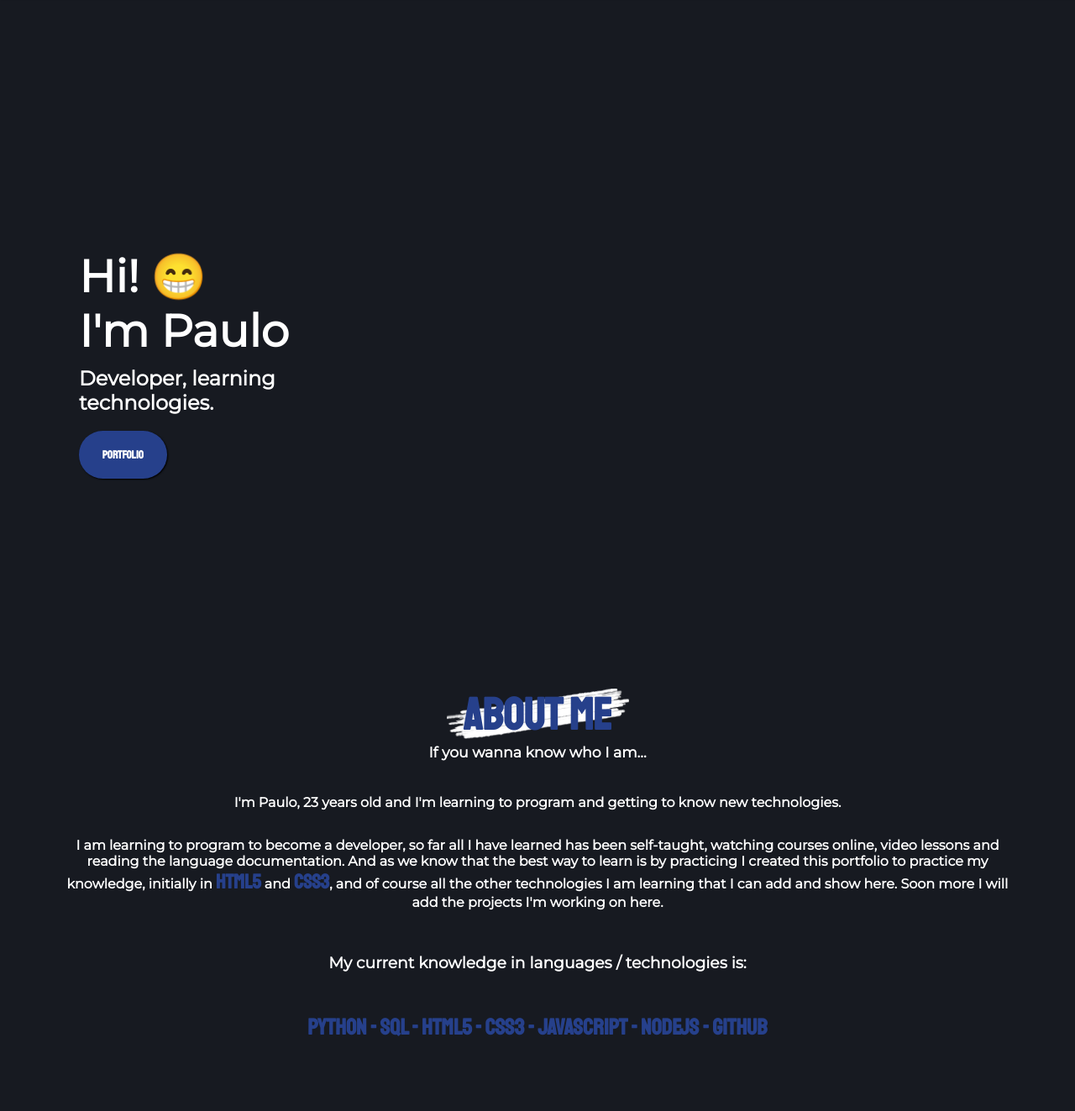
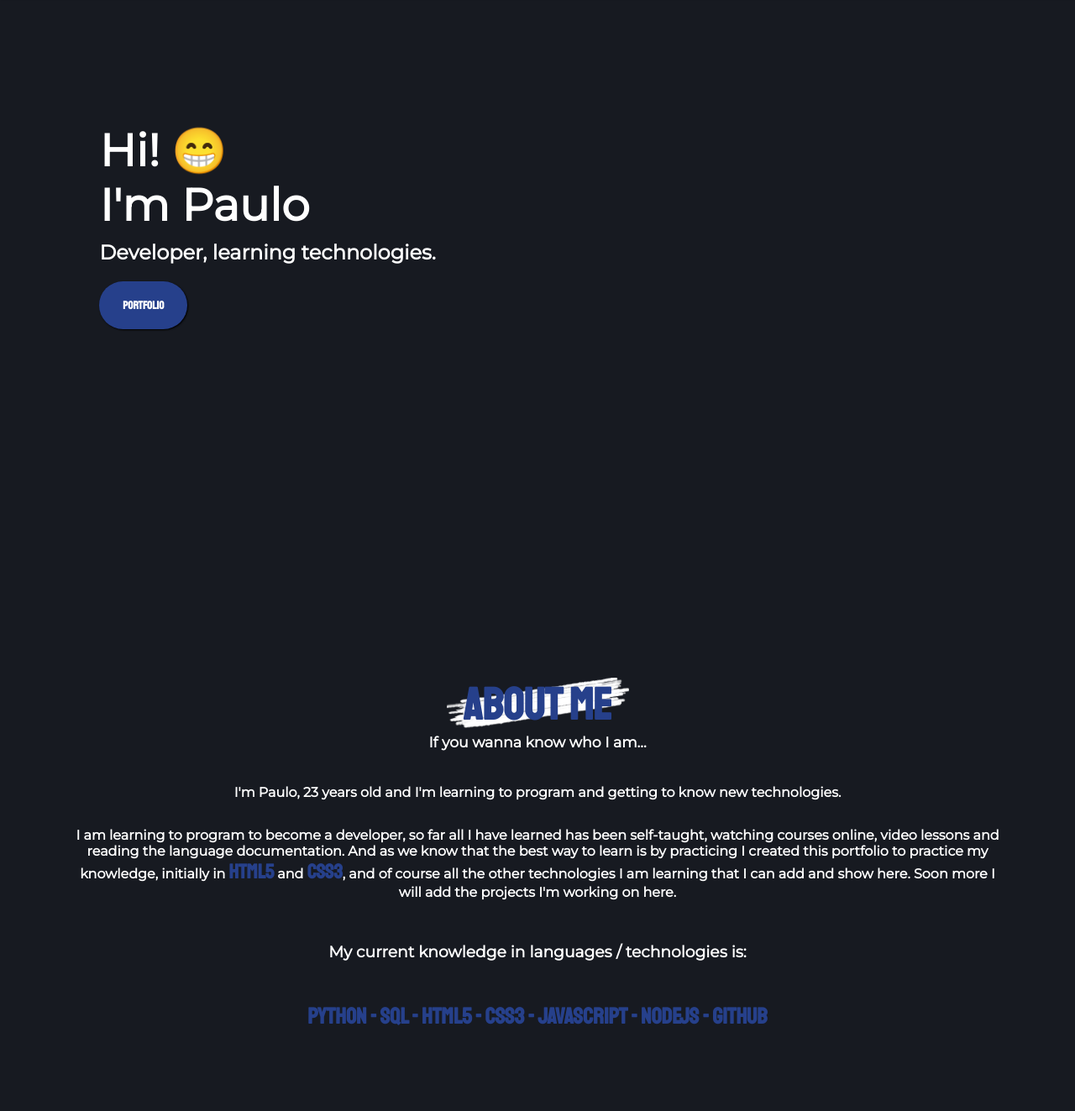
Before and after one commit to alpdias/portfolio, a plain HTML site: page src/home.html in a window 1280 px wide. Shown: the part 77-1400 px from the top of the page at 84% size. Drawn offline with Linux system fonts and the light colour scheme.

```diff
--- a/src/_css/about.css
+++ b/src/_css/about.css
@@ -13,7 +13,7 @@
     height: 100vh;
     width: 100%;
     box-sizing: border-box;
-    padding: 4% 6% 4% 6%;
+    padding: 3% 7% 3% 7%;
     margin: auto;
 }
 #about p {
--- a/src/_css/contact.css
+++ b/src/_css/contact.css
@@ -13,7 +13,7 @@
     height:100vh;
     width: 100%;
     box-sizing: border-box;
-    padding: 3% 6% 3% 6%;
+    padding: 3% 7% 3% 7%;
     margin: auto;
 }
 #contact h2 {
--- a/src/_css/portfolio.css
+++ b/src/_css/portfolio.css
@@ -11,7 +11,7 @@
     height: 100vh;
     width: 100%;
     box-sizing: border-box;
-    padding: 3% 6% 3% 6%;
+    padding: 3% 7% 3% 7%;
     margin: auto;
     flex-direction: column;
 }
--- a/src/_css/presentation.css
+++ b/src/_css/presentation.css
@@ -7,7 +7,7 @@
     color: #ffffff;
     font-family: 'Montserrat', sans-serif;
     font-weight: bolder;
-    display: flex;
+    display: block;
     height: 100vh;
     width: 100%;
     box-sizing: border-box;
@@ -15,20 +15,16 @@
     margin: auto;
 }
 #presentation h1 {
-    width: 100%;
     font-size: 40pt;
     font-weight: bolder;
     margin-bottom: 0px;
     margin-top: 0px;
 }
 #presentation h2 {
-    display: block;
-    width: 100%;
     font-weight: bolder;
     margin-top: 10px;
 }
 #presentation h3 {
-    width: 100%;
     font-size: 40pt;
     font-weight: bolder;
     margin-top: 220px;
--- a/src/home.html
+++ b/src/home.html
@@ -29,7 +29,7 @@
                 <table>
                     <tr>
                         <td width="22%"></td>
-                        <td width="78%">
+                        <td width="100%">
                             <h3>Hi! &#128513;</h3>
                             <h1>I'm Paulo</h1>
                             <h2>Developer, learning technologies.</h2>
```
